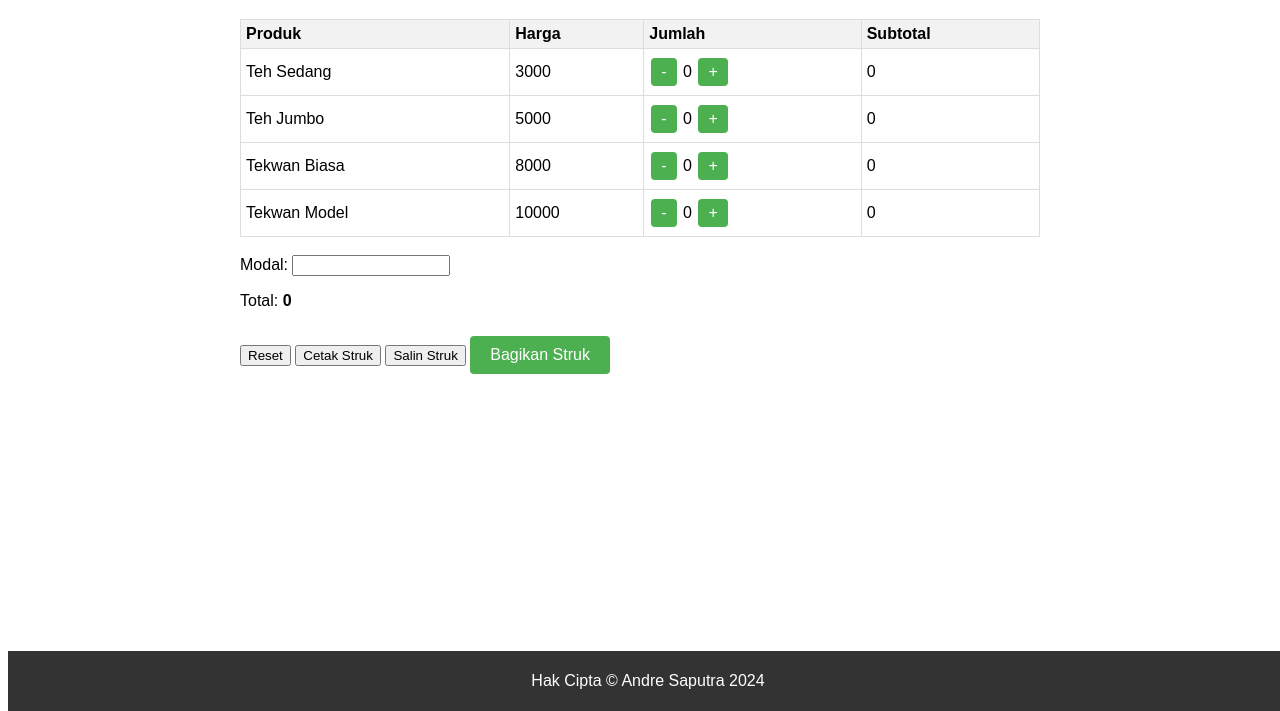
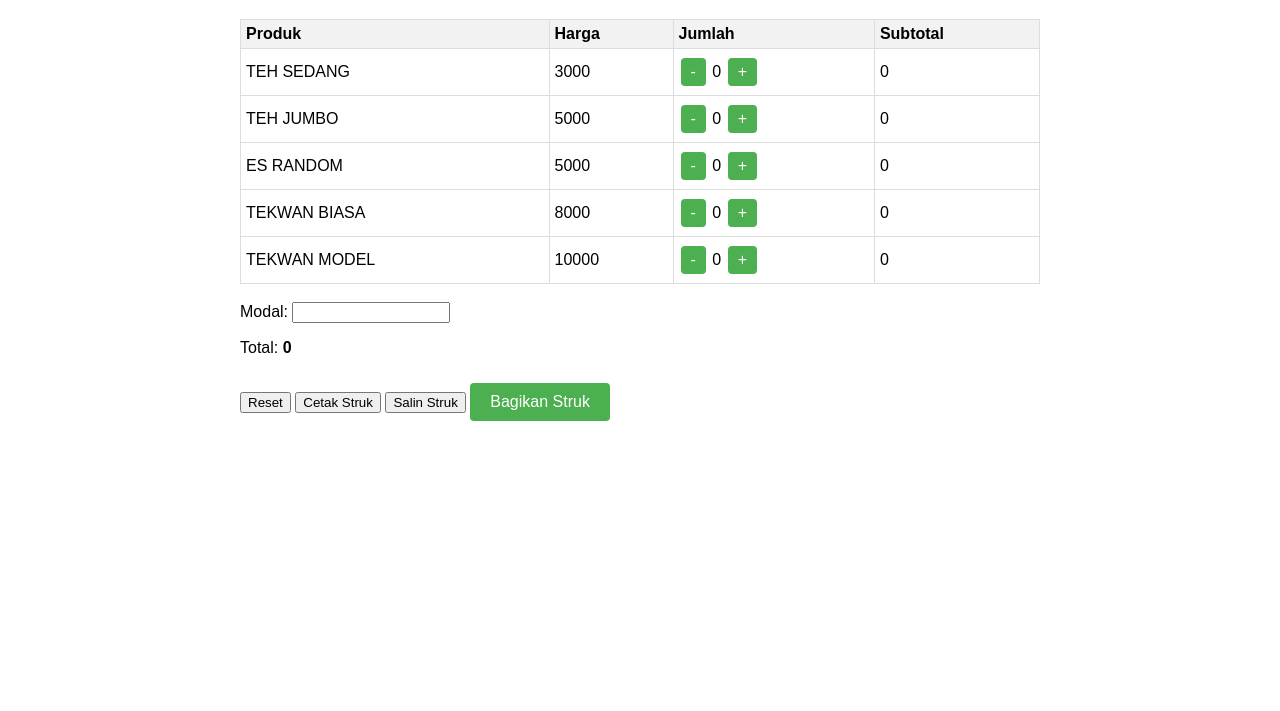
Before and after one commit to ZERO-ZEZ/KASIR-TEH, a plain HTML site: page index.html in a window 1280 px wide. Shown: the part 89-800 px from the top of the page. Drawn offline with Linux system fonts and the light colour scheme.

Commit message:
Update index.html

```diff
--- a/index.html
+++ b/index.html
@@ -95,9 +95,6 @@
         <button onclick="copyReceipt()">Salin Struk</button>
         <button class="share-button" onclick="shareReceipt()">Bagikan Struk</button>
     </div>
-    <footer>
-        <p>Hak Cipta &copy; Andre Saputra 2024</p>
-    </footer>
 
     <script>
         // JavaScript code here...
@@ -105,10 +102,11 @@
         let total = 0;
 
         // Add default products to the cart
-        addToCart('Teh Sedang', 3000);
-        addToCart('Teh Jumbo', 5000);
-        addToCart('Tekwan Biasa', 8000);
-        addToCart('Tekwan Model', 10000);
+        addToCart('TEH SEDANG', 3000);
+        addToCart('TEH JUMBO', 5000);
+        addToCart('ES RANDOM', 5000);
+        addToCart('TEKWAN BIASA', 8000);
+        addToCart('TEKWAN MODEL', 10000);
 
         function addToCart(product, price) {
             const quantity = 0; // Start quantity from 0
```
